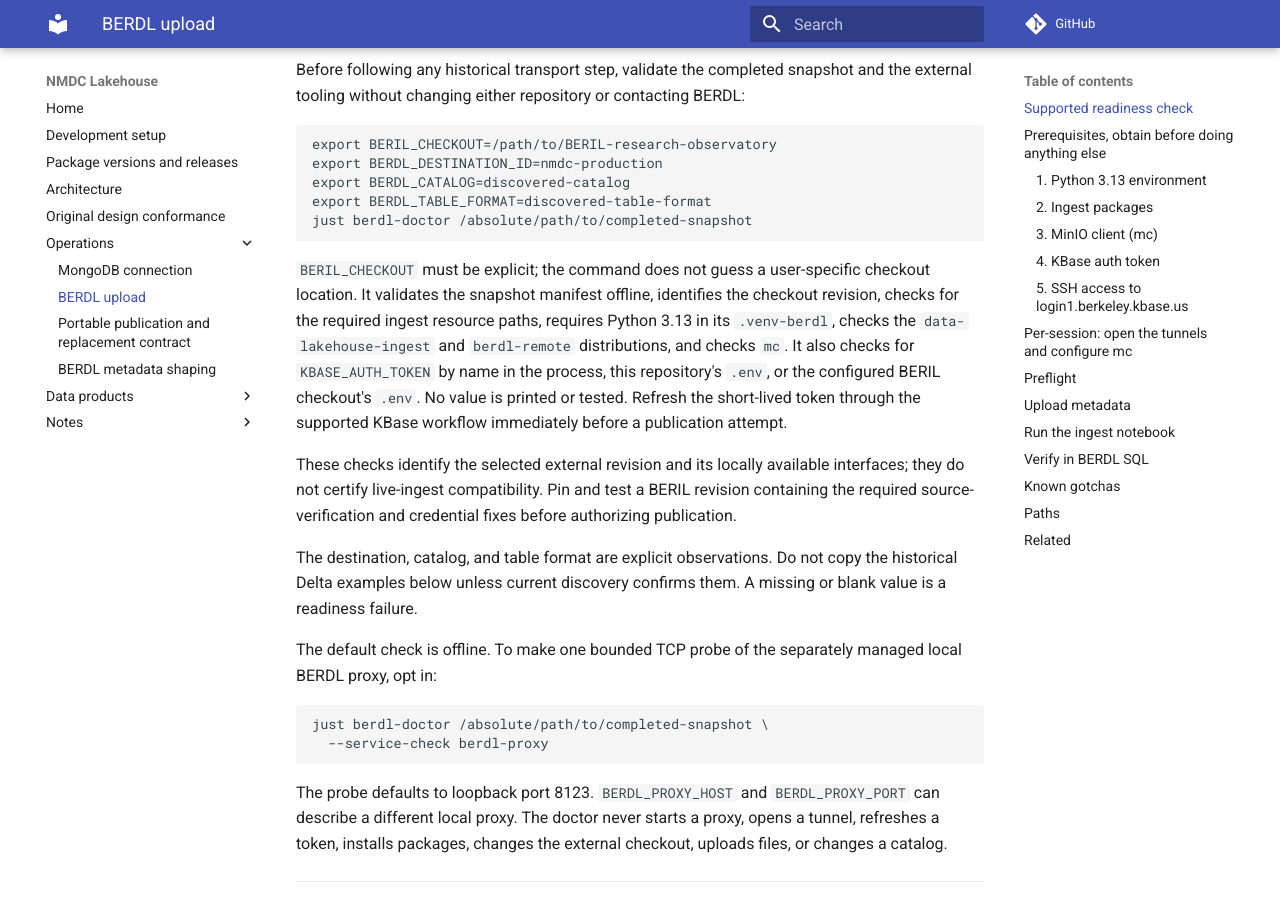
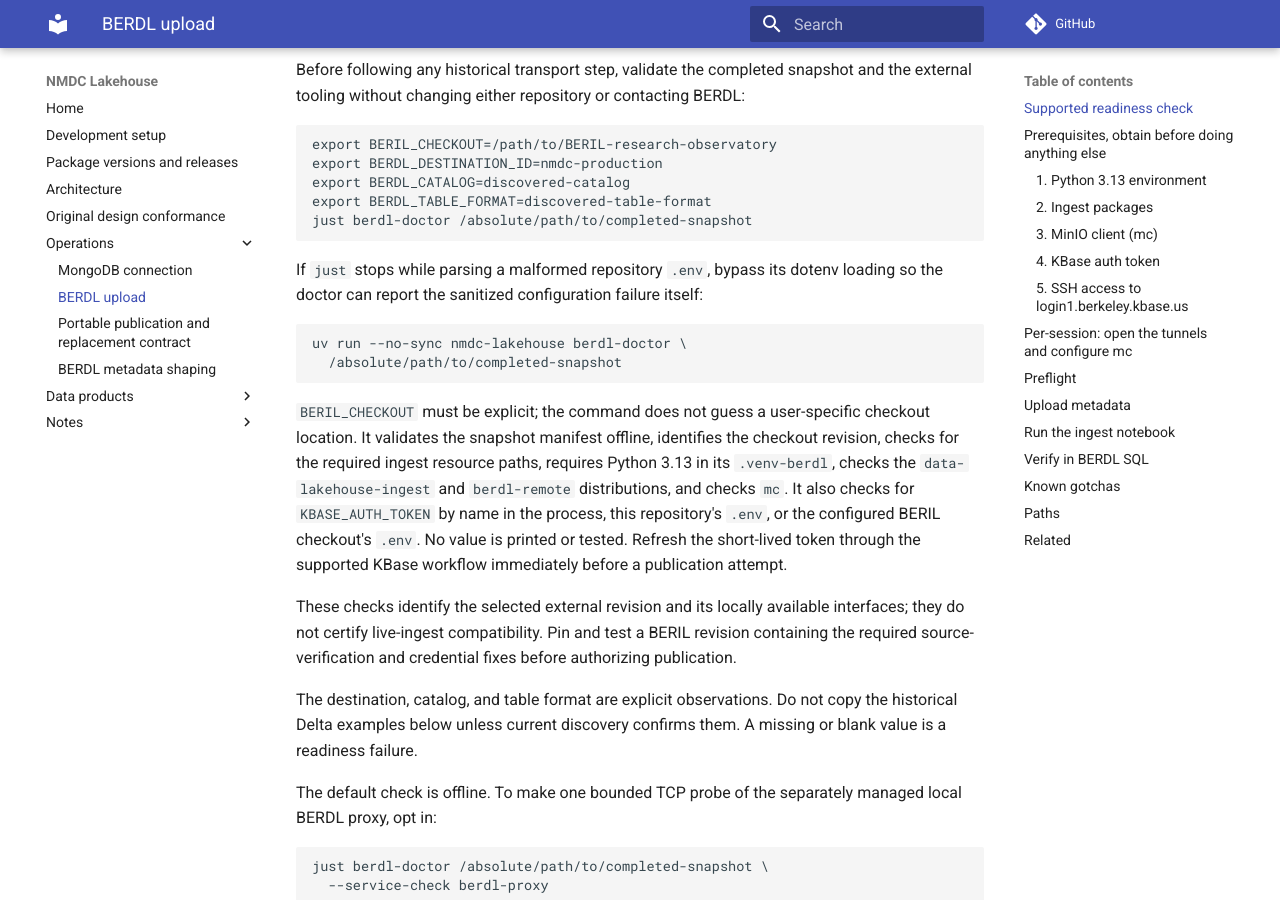
Before and after one commit to microbiomedata/nmdc-lakehouse, an MkDocs documentation site: the page built from docs/berdl-upload.md, in a window 1280 px wide and 900 px high, scrolled down 604 px. Built offline with MkDocs 1.6.1 and Material for MkDocs 9.7.7, drawn with Linux system fonts in a browser that asks for light colours; comment, search, counter and statistics services are not loaded.

Commit message:
Clarify BERDL dotenv diagnostics

````diff
--- a/docs/berdl-upload.md
+++ b/docs/berdl-upload.md
@@ -31,6 +31,14 @@ export BERDL_DESTINATION_ID=nmdc-production
 export BERDL_CATALOG=discovered-catalog
 export BERDL_TABLE_FORMAT=discovered-table-format
 just berdl-doctor /absolute/path/to/completed-snapshot
+```
+
+If `just` stops while parsing a malformed repository `.env`, bypass its dotenv
+loading so the doctor can report the sanitized configuration failure itself:
+
+```bash
+uv run --no-sync nmdc-lakehouse berdl-doctor \
+  /absolute/path/to/completed-snapshot
 ```
 
 `BERIL_CHECKOUT` must be explicit; the command does not guess a user-specific
````
Also changed, not shown: 3 other files.
